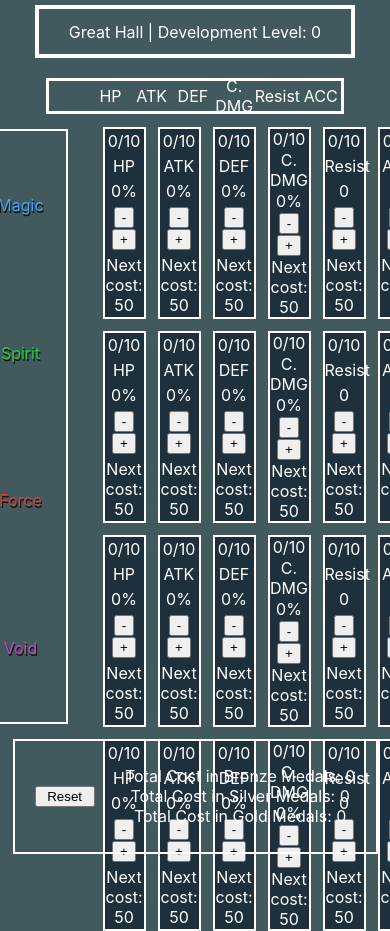
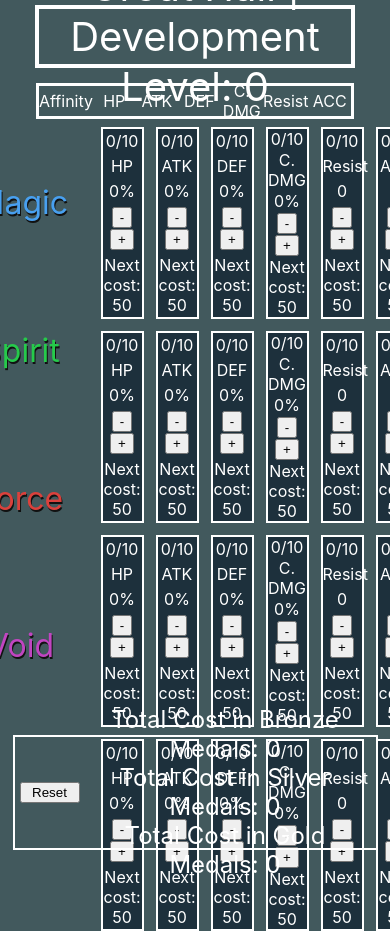
Before and after one commit to nicholasplachance/raid_great-hall_calc, a React (Create React App) app: page / in a window 390 px wide. Shown: the top 931 px of the page. Built offline with nearby package versions, Linux system fonts and the light colour scheme.

Commit message:
Update UI for responsive design, add colors to affinity names

```diff
--- a/src/App.css
+++ b/src/App.css
@@ -65,12 +65,12 @@
   justify-content: center;
   width: 90px;
   height: 70vh;
-  border: 2px solid #fff;
 }
 
 .affinity {
   display: flex;
   height: 20vh;
+  font-size: 32px;
   flex-direction: column;
   justify-content: center;
   text-shadow: 1px 2px #111;
@@ -107,5 +107,6 @@
 }
 
 .control-panel-sub p {
+  font-size: 24px;
   margin: 0;
 }
--- a/src/components/ContainerHeader/ContainerHeader.css
+++ b/src/components/ContainerHeader/ContainerHeader.css
@@ -3,7 +3,10 @@
     justify-content: center;
     align-items: center;
     margin: 5px 0;
+    padding: 5px 0;
     height: 45px;
     width: 80vw;
     border: 4px solid #fff;
+    font-size: 40px;
+    line-height: 50px;
   }
--- a/src/components/ContainerSubHeader/ContainerSubHeader.css
+++ b/src/components/ContainerSubHeader/ContainerSubHeader.css
@@ -1,15 +1,15 @@
 .container-subheader {
     display: flex;
     justify-content: center;
-    margin: 15px 0;
+    margin: 10px 0;
     height: 30px;
-    width: 75vw;
+    width: 80vw;
     border: 3px solid #fff;
   }
 
   .spacer {
       flex-grow: 1;
-      width: 20vw;
+      width: 15vw;
   }
 
   .stats {
--- a/src/components/ContainerSubHeader/ContainerSubHeader.js
+++ b/src/components/ContainerSubHeader/ContainerSubHeader.js
@@ -3,7 +3,7 @@ import './ContainerSubHeader.css';
 const ContainerSubHeader = (props) => {
 	return (
 		<div className='container-subheader'>
-			<div className='spacer'></div>
+			<div className='spacer stats'>Affinity</div>
 			{props.stats.map((stat, index) => (
 				<div key={index * 13} className='stats'>
 					{stat}
```
